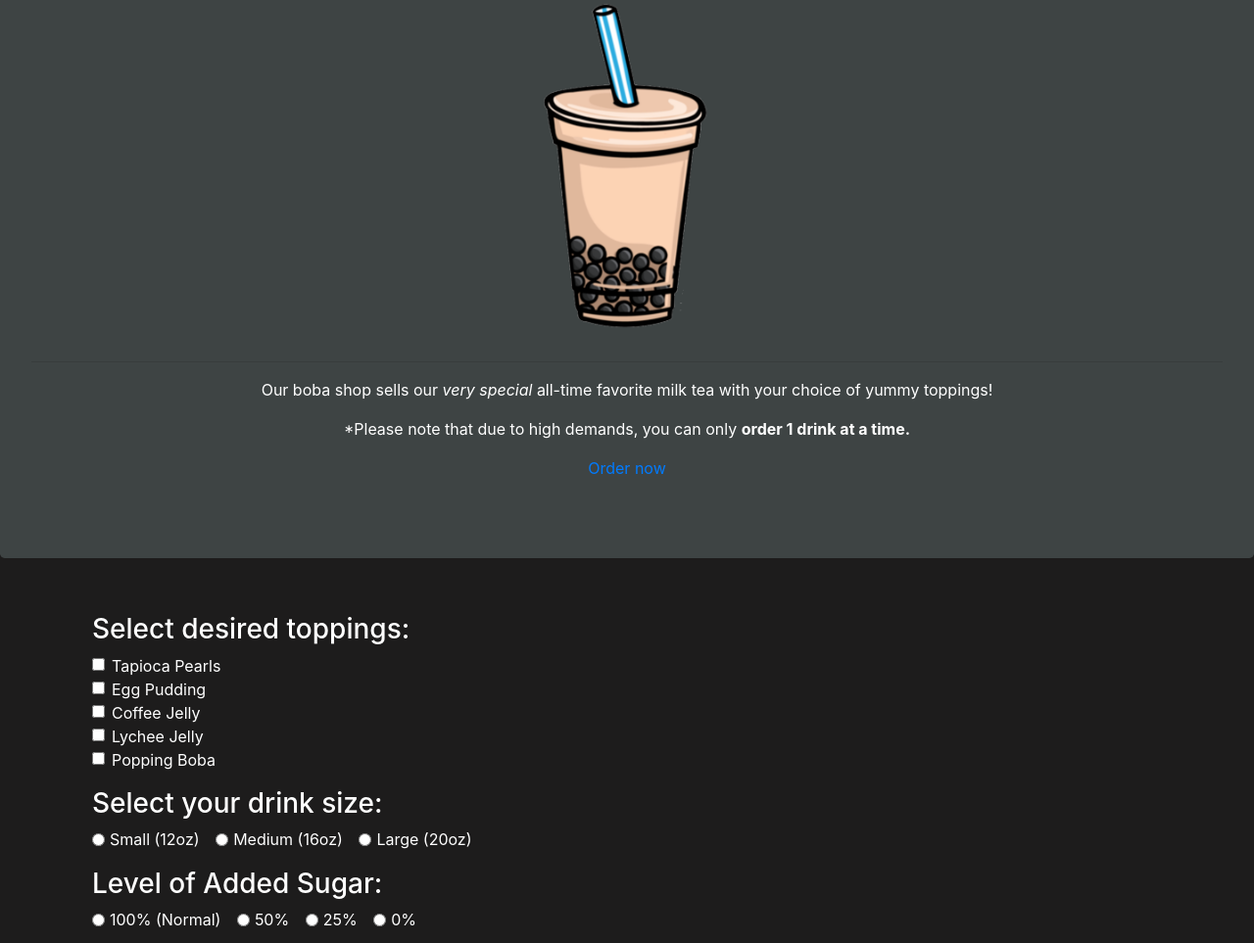
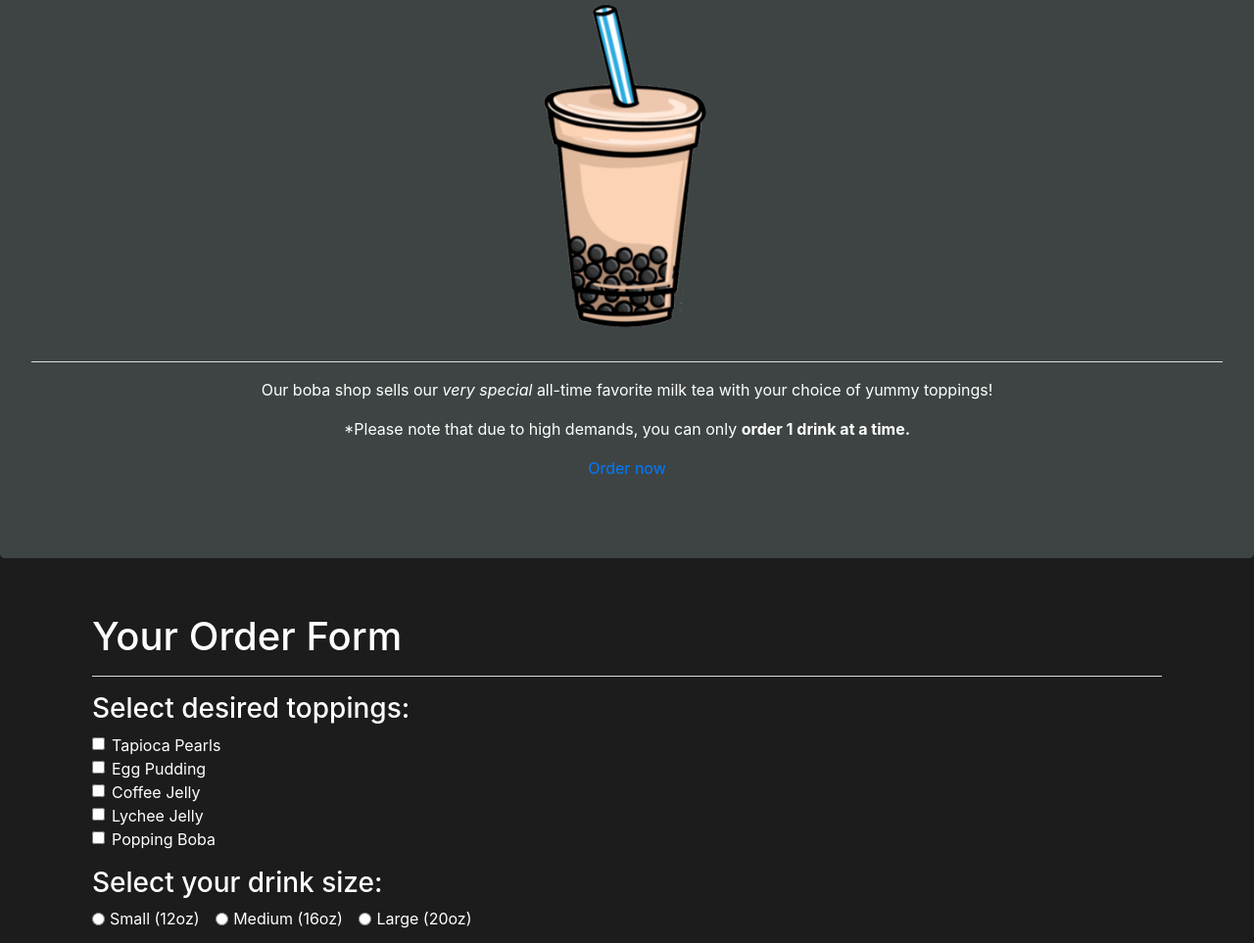
Before and after one commit to ayohana/boba-shop, a plain HTML site: page index.html in a window 1280 px wide. Shown: the part 134-1097 px from the top of the page at 98% size. Drawn offline with Linux system fonts and the light colour scheme.

Commit message:
Fix color of horizontal line breaks

```diff
--- a/css/styles.css
+++ b/css/styles.css
@@ -2,9 +2,13 @@ html {
   scroll-behavior: smooth;
 }
 
-body {
+body, hr {
   background-color: rgb(29, 28, 28);
   color: white;
+}
+
+hr {
+  background-color: whitesmoke;
 }
 
 #topHeader {
--- a/index.html
+++ b/index.html
@@ -16,11 +16,13 @@
       <hr>
       <p>Our boba shop sells our <em>very special</em> all-time favorite milk tea with your choice of yummy toppings!</p>
       <p>*Please note that due to high demands, you can only <strong>order 1 drink at a time.</strong></p>
-      <p><a href="#drinkOrder">Order now</a></p>
+      <p><a href="#orderForm">Order now</a></p>
     </div>
 
     <!-- Form for Drink Order -->
     <div class="container p-4">
+      <h1 id="orderForm">Your Order Form</h1>
+      <hr>
       <form id="drinkOrder">
         <!-- Topping Options -->
         <div class="form-group">
```
